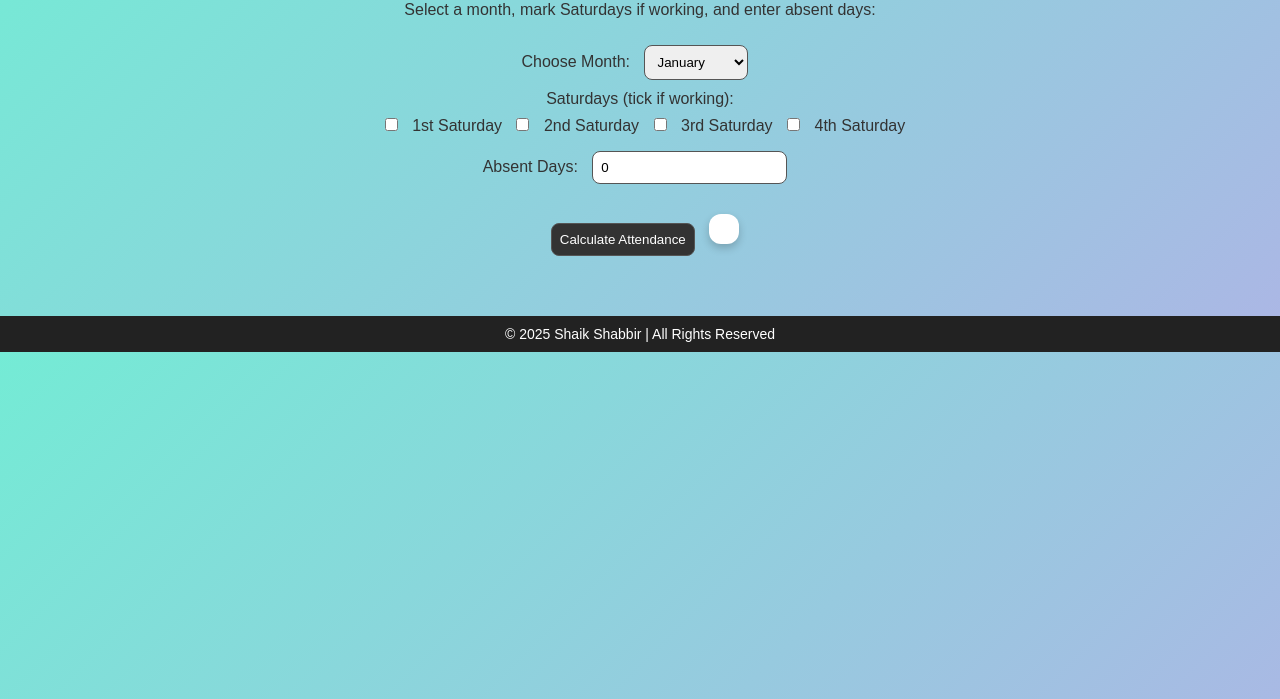
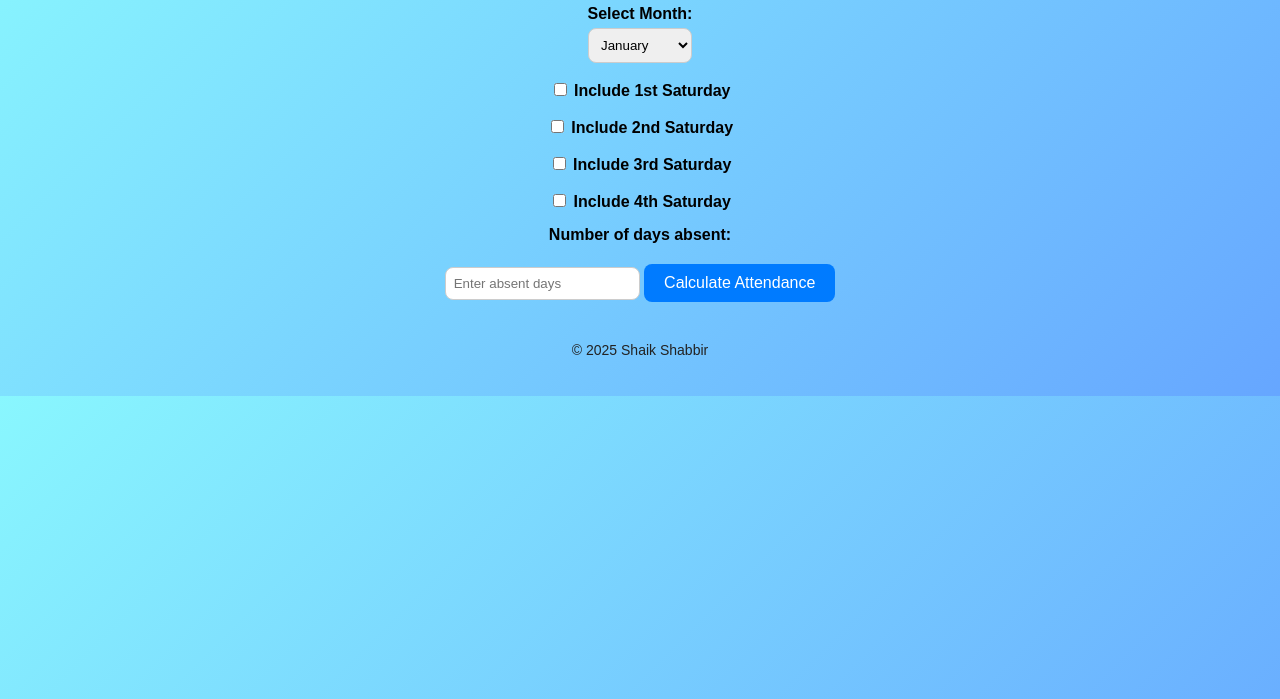
Before and after one commit to SHABBIR-AI/professional-attendance-calculator, a plain HTML site: page index.html in a window 1280 px wide. Shown: the part 101-800 px from the top of the page. Drawn offline with Linux system fonts and the light colour scheme.

Commit message:
Add files via upload

```diff
--- a/index.html
+++ b/index.html
@@ -2,155 +2,136 @@
 <html lang="en">
 <head>
   <meta charset="UTF-8">
-  <meta name="viewport" content="width=device-width, initial-scale=1.0">
-  <title>Professional Attendance Calculator</title>
+  <title>Monthly Attendance Calculator</title>
   <style>
     body {
       font-family: Arial, sans-serif;
-      margin: 0;
-      padding: 0;
+      background: linear-gradient(135deg, #89f7fe, #66a6ff);
       text-align: center;
-      background: linear-gradient(135deg, #74ebd5 0%, #ACB6E5 100%);
-      color: #333;
-      animation: fadeIn 1s ease-in;
+      padding: 30px;
+      animation: fadeIn 1s ease-in-out;
     }
-    header {
-      padding: 20px;
-      background: #333;
-      color: white;
-      font-size: 22px;
+    h2 {
+      color: #222;
+      animation: slideIn 1s ease-in-out;
+    }
+    label {
       font-weight: bold;
-      animation: slideDown 0.8s ease-in-out;
+      display: block;
+      margin-top: 15px;
     }
-    main {
-      padding: 20px;
-    }
-    select, input, button {
-      margin: 10px;
+    select, input {
       padding: 8px;
+      margin-top: 5px;
       border-radius: 8px;
-      border: 1px solid #555;
+      border: 1px solid #ccc;
     }
     button {
-      background: #333;
+      margin-top: 20px;
+      padding: 10px 20px;
+      border: none;
+      border-radius: 8px;
+      background-color: #007bff;
       color: white;
+      font-size: 16px;
       cursor: pointer;
       transition: 0.3s;
     }
     button:hover {
-      background: #555;
+      background-color: #0056b3;
+      transform: scale(1.05);
     }
     .result {
-      margin-top: 20px;
-      padding: 15px;
-      border-radius: 12px;
-      background: white;
-      display: inline-block;
-      box-shadow: 0 4px 8px rgba(0,0,0,0.2);
-      animation: popUp 0.5s ease-in-out;
+      margin-top: 25px;
+      font-size: 18px;
+      font-weight: bold;
+      color: #333;
+      animation: fadeIn 1s ease-in-out;
     }
     footer {
-      margin-top: 30px;
-      padding: 10px;
-      background: #222;
-      color: white;
+      margin-top: 40px;
       font-size: 14px;
+      color: #222;
     }
     @keyframes fadeIn {
-      from {opacity: 0;}
-      to {opacity: 1;}
+      from { opacity: 0; }
+      to { opacity: 1; }
     }
-    @keyframes slideDown {
-      from {transform: translateY(-100%);}
-      to {transform: translateY(0);}
-    }
-    @keyframes popUp {
-      from {transform: scale(0.8); opacity: 0;}
-      to {transform: scale(1); opacity: 1;}
+    @keyframes slideIn {
+      from { transform: translateY(-20px); opacity: 0; }
+      to { transform: translateY(0); opacity: 1; }
     }
   </style>
 </head>
 <body>
-  <header>Professional Attendance Calculator</header>
-  <main>
-    <p>Select a month, mark Saturdays if working, and enter absent days:</p>
+  <h2>Monthly Attendance Calculator</h2>
 
-    <label for="month">Choose Month:</label>
-    <select id="month">
-      <option value="0">January</option>
-      <option value="1">February</option>
-      <option value="2">March</option>
-      <option value="3">April</option>
-      <option value="4">May</option>
-      <option value="5">June</option>
-      <option value="6">July</option>
-      <option value="7">August</option>
-      <option value="8">September</option>
-      <option value="9">October</option>
-      <option value="10">November</option>
-      <option value="11">December</option>
-    </select>
-    <br>
+  <label for="month">Select Month:</label>
+  <select id="month">
+    <option value="1">January</option>
+    <option value="2">February</option>
+    <option value="3">March</option>
+    <option value="4">April</option>
+    <option value="5">May</option>
+    <option value="6">June</option>
+    <option value="7">July</option>
+    <option value="8">August</option>
+    <option value="9">September</option>
+    <option value="10">October</option>
+    <option value="11">November</option>
+    <option value="12">December</option>
+  </select>
 
-    <label>Saturdays (tick if working):</label><br>
-    <input type="checkbox" id="sat1"> 1st Saturday
-    <input type="checkbox" id="sat2"> 2nd Saturday
-    <input type="checkbox" id="sat3"> 3rd Saturday
-    <input type="checkbox" id="sat4"> 4th Saturday
-    <br>
+  <label><input type="checkbox" id="sat1"> Include 1st Saturday</label>
+  <label><input type="checkbox" id="sat2"> Include 2nd Saturday</label>
+  <label><input type="checkbox" id="sat3"> Include 3rd Saturday</label>
+  <label><input type="checkbox" id="sat4"> Include 4th Saturday</label>
 
-    <label for="absent">Absent Days:</label>
-    <input type="number" id="absent" min="0" value="0">
-    <br>
+  <label for="absent">Number of days absent:</label>
+  <input type="number" id="absent" placeholder="Enter absent days">
 
-    <button onclick="calculateAttendance()">Calculate Attendance</button>
+  <button onclick="calculateAttendance()">Calculate Attendance</button>
 
-    <div id="output" class="result"></div>
-  </main>
+  <div class="result" id="result"></div>
 
-  <footer>
-    &copy; 2025 Shaik Shabbir | All Rights Reserved
-  </footer>
+  <footer>© 2025 Shaik Shabbir</footer>
 
   <script>
     function calculateAttendance() {
       const month = parseInt(document.getElementById("month").value);
       const year = new Date().getFullYear();
-      const absent = parseInt(document.getElementById("absent").value);
+      const absent = parseInt(document.getElementById("absent").value) || 0;
 
-      // Get total days in month
-      const totalDays = new Date(year, month + 1, 0).getDate();
+      // ✅ Total days in month
+      const totalDays = new Date(year, month, 0).getDate();
+      let workingDays = 0;
 
-      // Count Sundays
-      let sundays = 0;
-      for (let d = 1; d <= totalDays; d++) {
-        let day = new Date(year, month, d).getDay();
-        if (day === 0) sundays++;
+      // ✅ Loop through days and exclude Sundays
+      for (let day = 1; day <= totalDays; day++) {
+        const date = new Date(year, month - 1, day);
+        const weekday = date.getDay(); // 0=Sunday, 6=Saturday
+
+        if (weekday !== 0) { // Exclude Sundays
+          if (weekday === 6) {
+            // Handle Saturdays with checkboxes
+            const satIndex = Math.floor((day - 1) / 7) + 1;
+            if (document.getElementById("sat" + satIndex)?.checked) {
+              workingDays++;
+            }
+          } else {
+            workingDays++;
+          }
+        }
       }
 
-      // Saturdays (checked ones count as working days)
-      let saturdays = 0;
-      if (document.getElementById("sat1").checked) saturdays++;
-      if (document.getElementById("sat2").checked) saturdays++;
-      if (document.getElementById("sat3").checked) saturdays++;
-      if (document.getElementById("sat4").checked) saturdays++;
+      const present = workingDays - absent;
+      const percentage = workingDays > 0 ? ((present / workingDays) * 100).toFixed(2) : 0;
 
-      // Working days (exclude Sundays, add selected Saturdays)
-      let workingDays = totalDays - sundays + saturdays;
-
-      // Present days
-      let presentDays = workingDays - absent;
-      if (presentDays < 0) presentDays = 0;
-
-      // Percentage
-      let percentage = ((presentDays / workingDays) * 100).toFixed(2);
-
-      document.getElementById("output").innerHTML = `
-        <p><b>Total Days in Month:</b> ${totalDays}</p>
-        <p><b>Total Working Days (excl. Sundays + selected Saturdays):</b> ${workingDays}</p>
-        <p><b>Absent Days:</b> ${absent}</p>
-        <p><b>Present Days:</b> ${presentDays}</p>
-        <p><b>Attendance Percentage:</b> ${percentage}%</p>
+      document.getElementById("result").innerHTML = `
+        Total working days: ${workingDays}<br>
+        Days absent: ${absent}<br>
+        Days present: ${present}<br>
+        Attendance Percentage: ${percentage}%
       `;
     }
   </script>
```
